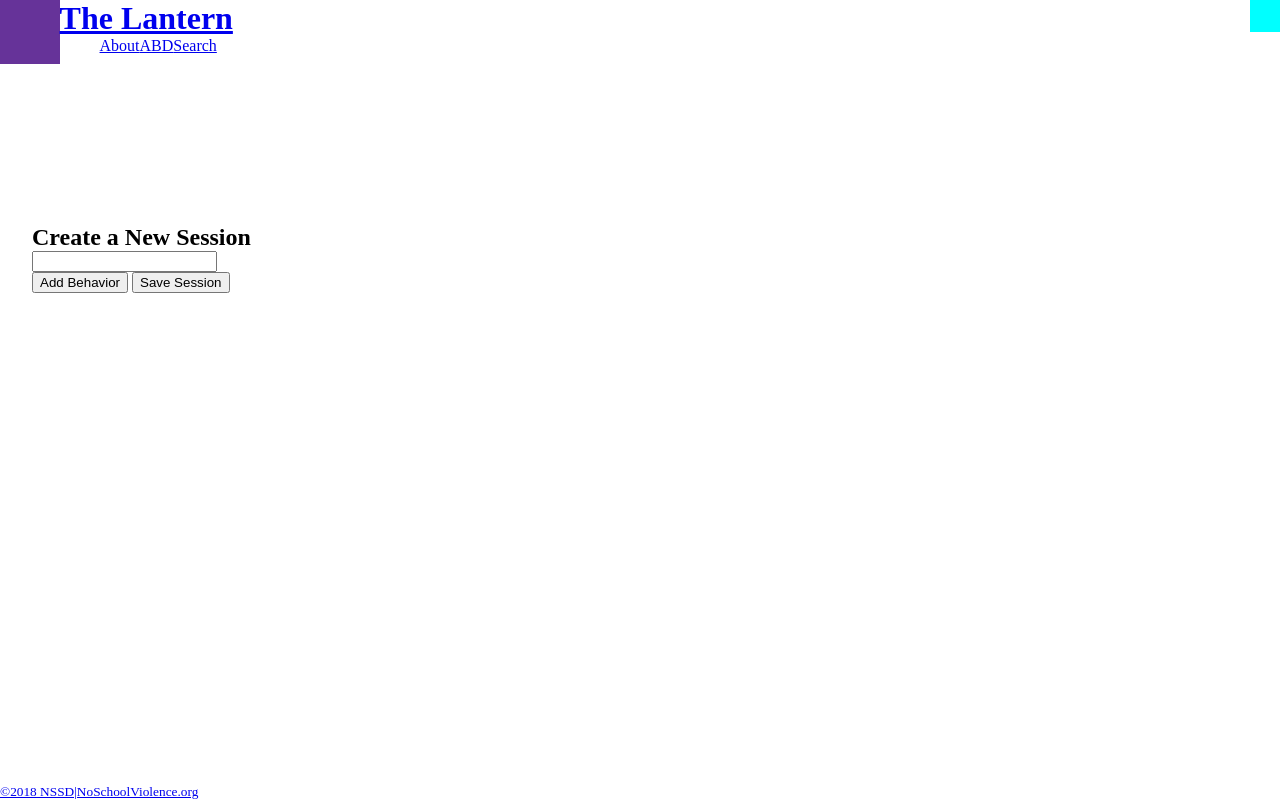
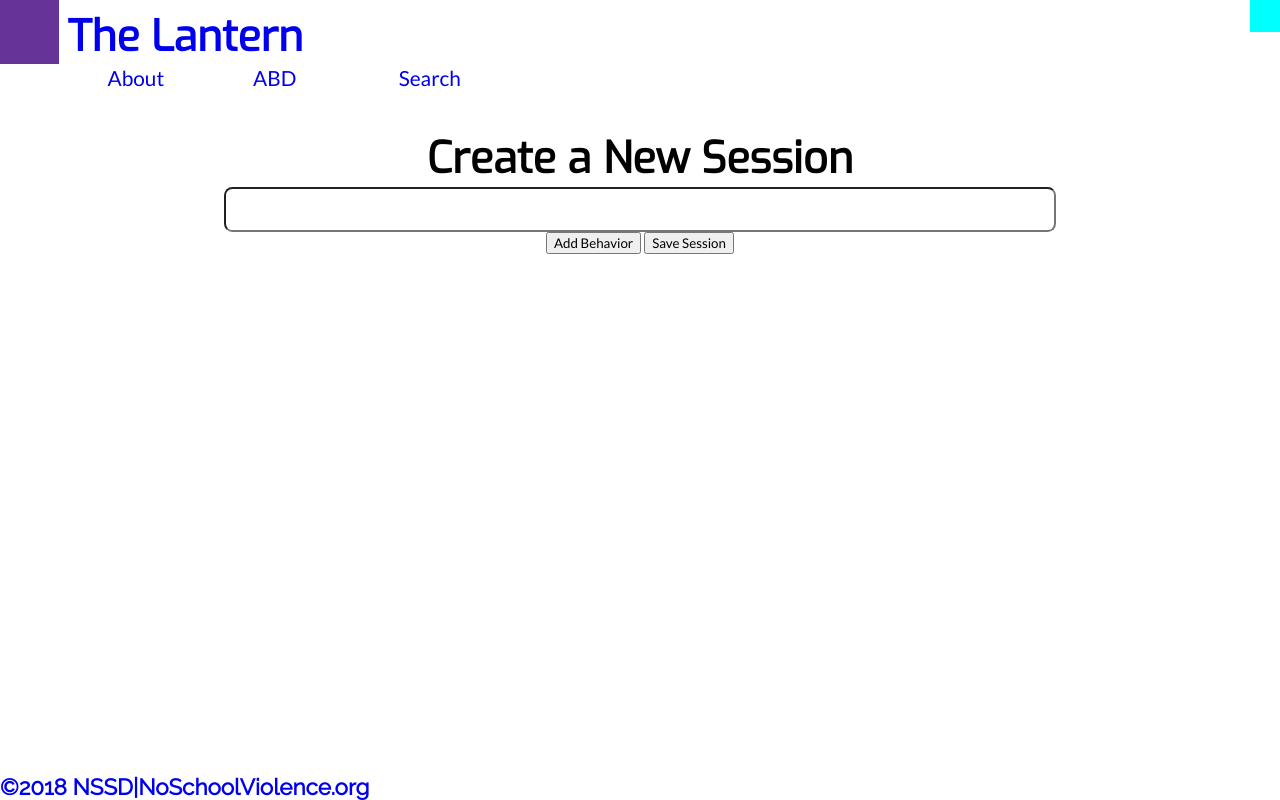
Before and after one commit to MissElle/lantern, a plain HTML site: page index.html in a window 1280 px wide. Drawn offline with Linux system fonts and the light colour scheme.

Commit message:
added fonts and certain element font sizes. Struggling with the datalist dropdown menu, it does not want to scale with web page.

```diff
--- a/style.css
+++ b/style.css
@@ -4,6 +4,7 @@
 * {
   margin: 0;
   box-sizing: border-box;
+  white-space: nowrap;
 }
 
 html{
@@ -16,6 +17,7 @@ body {
   width: 100%;
   height: 100%;
   overflow-x: hidden;
+  font-family: "Helvetica Neue", Helvetica,Arial,sans-serif;
 }
 
 div#wrapper {
@@ -27,6 +29,9 @@ div#wrapper {
 
 article#main {
   height: 100%;
+  width: 100%;
+  max-width: 60em;
+  margin: 0 auto;
   display: flex;
   flex-flow: column nowrap;
   justify-content: flex-start;
@@ -48,20 +53,27 @@ header{
   justify-content: space-between;
 }
 
-nav {width: auto;}
+nav {width: 100%;}
 
 nav>ul{
+  list-style-position: inside;
+  list-style-type: none;
   display: flex;
   flex-flow: row wrap;
   justify-content: flex-start;
 }
 
 nav>ul>li {
-  list-style: none;
+  width: 7em;
+  margin-left: 0;
+  display: flex;
+  flex-flow: row nowrap;
+  justify-content: flex-start;
 }
 
 #head-nav {
   width: 100%;
+  padding: .5em;
   display: flex;
   flex-flow: column nowrap;
   justify-content: flex-start;
@@ -77,5 +89,60 @@ nav>ul>li {
 /*stylings for sections*/
 
 section {
-  padding: 10em 2em;
+  text-align: center;
+  padding: 2em;
 }
+
+/*================================================================*/
+/*form stylings*/
+
+form {width: 100%; overflow: hidden;}
+
+input#input-options, datalist option{
+  width: 100%;
+  max-width: 40em;
+  font-size: 1.3em;
+  padding: .39em;
+  overflow: hidden;
+}
+
+datalist {width: 640px;}
+
+input#input-options{border-radius: .4em;}
+
+/*================================================================*/
+/*font family, size, and color stylings*/
+
+h1, h2, h3, h4 {font-family: 'Exo', sans-serif}
+
+article,
+section,
+form,
+input,
+button,
+select,
+option,
+p,
+ul,
+li {font-family: 'Lato', sans-serif;}
+
+h1 {font-size: 2.66em;}
+h2 {font-size: 2.7em;}
+
+nav>ul>li{font-size: 1.3em;}
+
+small{
+  font-family: 'Raleway', sans-serif;
+  font-weight: bolder;
+  font-size: 1.4rem;
+}
+
+a{text-decoration: none;}
+
+/*================================================================*/
+/*Google Fonts*/
+/*
+font-family: 'Raleway', sans-serif;
+font-family: 'Exo', sans-serif;
+font-family: 'Lato', sans-serif;
+*/
```
